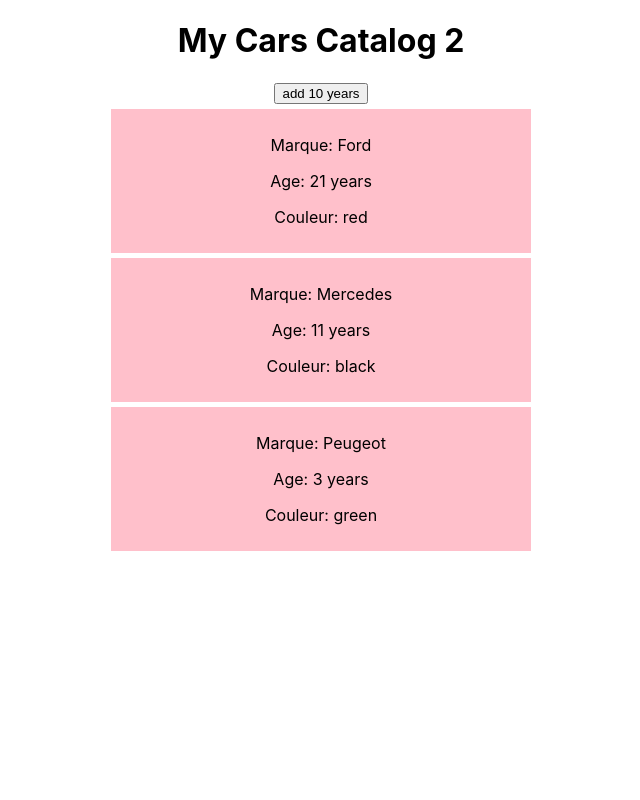
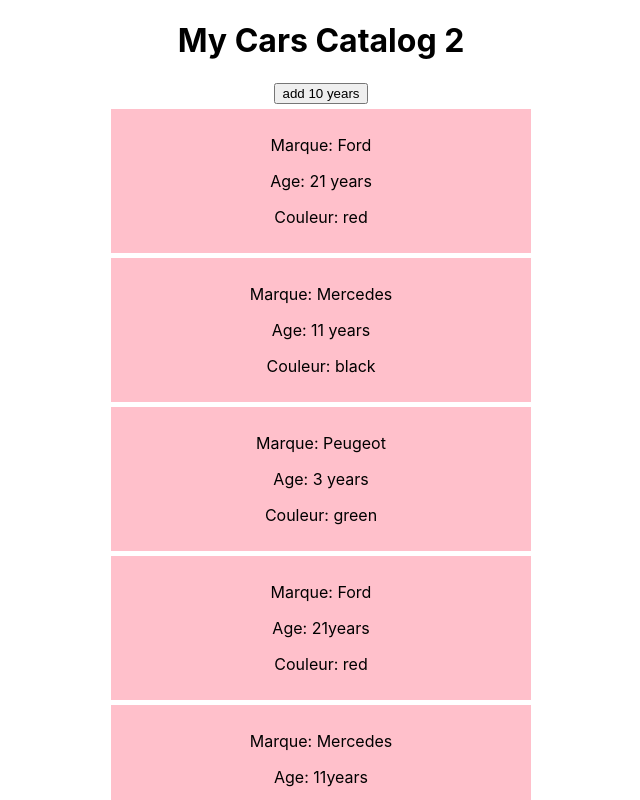
Before and after one commit to z-bj/carsAppDK, a React (Create React App) app: page / in a window 1280 px wide. Shown: the top 800 px of the page, without its empty margins (319-959 px from the left). Built offline with nearby package versions, Linux system fonts and the light colour scheme.

Commit message:
remove props from hard-coded <car/> components and replace them with map()

```diff
--- a/src/components/Mycars.js
+++ b/src/components/Mycars.js
@@ -44,6 +44,17 @@
         >
           {this.state.voitures[2].name}
         </Car>
+
+        {this.state.voitures.map((voiture) => {
+          return (
+            <Car
+              color={voiture.color}
+              year={actualYear - voiture.year + "years"}
+            >
+              {voiture.name}
+            </Car>
+          ); // here  map return a table of objects [{},{},{}]
+        })}
       </div>
     );
   }
```
